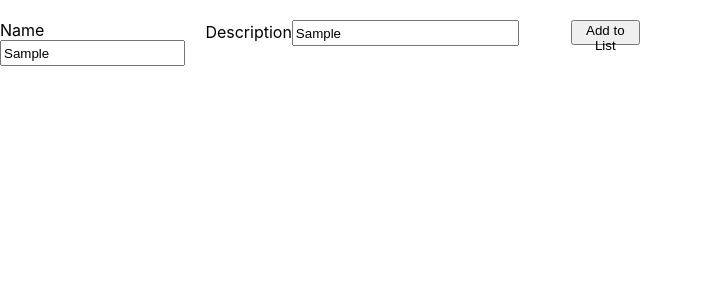
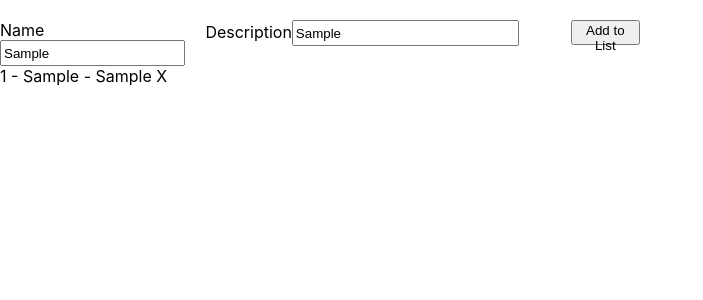
Before and after one commit to surendravanteddu/todolist, a React (Create React App) app: page / in a window 1280 px wide. Both pictures are taken after typing "Sample", "Sample" into the empty fields and a click on the button "Add to List". Shown: the top 300 px of the page, without its empty margins (0-703 px from the left). Built offline with nearby package versions, Linux system fonts and the light colour scheme.

Commit message:
add removeitem

```diff
--- a/package.json
+++ b/package.json
@@ -6,6 +6,7 @@
     "@testing-library/jest-dom": "^5.11.4",
     "@testing-library/react": "^11.1.0",
     "@testing-library/user-event": "^12.1.10",
+    "immutable": "^4.0.0-rc.12",
     "prop-types": "^15.7.2",
     "react": "^17.0.1",
     "react-dom": "^17.0.1",
--- a/src/MyApp.js
+++ b/src/MyApp.js
@@ -2,16 +2,21 @@ import React from 'react'
 import AddItem from "./components/AddItem";
 import ToDoList from "./containers/ToDoList";
 import {useState} from 'react'
+import {List} from 'immutable'
 
 const MyApp = () => {
-    const [items, setItems] = useState([])
+    let [items, setItems] = useState(List())
     const addItem = (item) => {
-        items.push(item)
+        items = items.push(item)
+        setItems(items)
+    }
+    const removeItem = (index) => {
+        items = items.remove(index)
         setItems(items)
     }
     return <div>
         <AddItem addItem={addItem}/>
-        <ToDoList todoItems={items}/>
+        <ToDoList todoItems={items} removeItem={removeItem}/>
     </div>
 }
 
--- a/src/components/AddItem.js
+++ b/src/components/AddItem.js
@@ -1,6 +1,7 @@
 import React from 'react'
 import PropTypes from 'prop-types'
 import {useState} from 'react'
+import {fromJS} from "immutable";
 
 const AddItem = (props) => {
     const [name, setName] = useState('')
@@ -13,9 +14,9 @@ const AddItem = (props) => {
         }
     }
     const onAddItem = () => {
-        props.addItem({
+        props.addItem(fromJS({
             name, description
-        })
+        }))
     }
     return (<div style={{display: 'flex', width: '50%', justifyContent: 'space-around', marginTop: '20px'}}>
        <div>Name <input type='text' name='name' value={name} style={{height: '20px'}} onChange={onChange}/></div>
--- a/src/components/ToDoListItem.js
+++ b/src/components/ToDoListItem.js
@@ -1,14 +1,19 @@
 import React from 'react'
 import PropTypes from 'prop-types'
 
-const ToDoItem = ({name, description}) => {
+const ToDoItem = ({name, description, uniqueKey, removeItem}) => {
+    const onRemove = () => {
+        removeItem(uniqueKey)
+    }
     return (<div>
-        {name}
+        {uniqueKey + 1} - {name} - {description} <span onClick={onRemove}>X</span>
     </div>)
 }
 
 ToDoItem.propTypes = {
     name: PropTypes.string,
-    description: PropTypes.string
+    description: PropTypes.string,
+    uniqueKey: PropTypes.number,
+    removeItem: PropTypes.func
 }
 export default ToDoItem
--- a/src/containers/ToDoList.js
+++ b/src/containers/ToDoList.js
@@ -1,22 +1,27 @@
 import React from 'react'
 import PropTypes from 'prop-types'
+import {List} from 'immutable'
 
 import ToDoListItem from "../components/ToDoListItem";
 
-const ToDoList = ({todoItems = []}) => {
-    console.log('This is todo list');
+const ToDoList = ({todoItems = List(), removeItem}) => {
     return (<div>
         {
             todoItems.map((item, key) => {
-                console.log(item, '<---item1', key);
-                return (<ToDoListItem name={item.name} description={item.description} key={key}/>)
+                return (<ToDoListItem name={item.get('name')}
+                                      description={item.get('description', '')}
+                                      key={key}
+                                      removeItem={removeItem}
+                                      uniqueKey={key}
+                />)
             })
         }
     </div>)
 }
 
 ToDoList.propTypes = {
-    todoItems: PropTypes.array
+    todoItems: PropTypes.instanceOf(List),
+    removeItem: PropTypes.func
 }
 
 export default ToDoList
```
Also changed, not shown: 1 other file (tests, documents, lock files or other folders).
